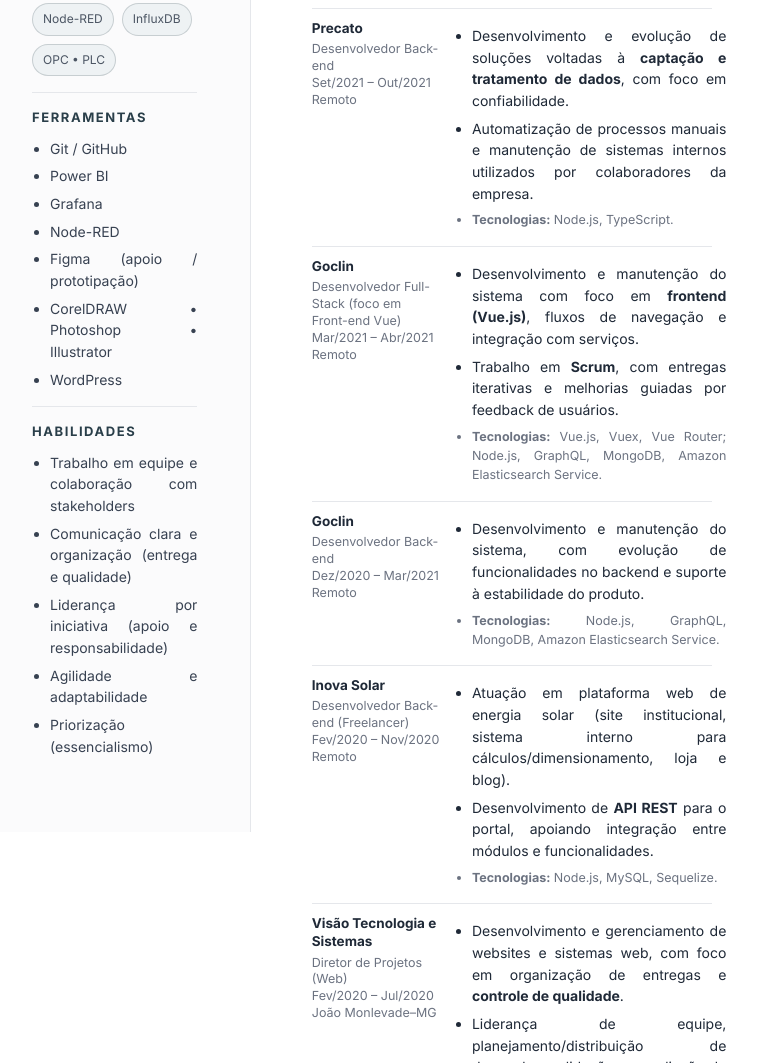
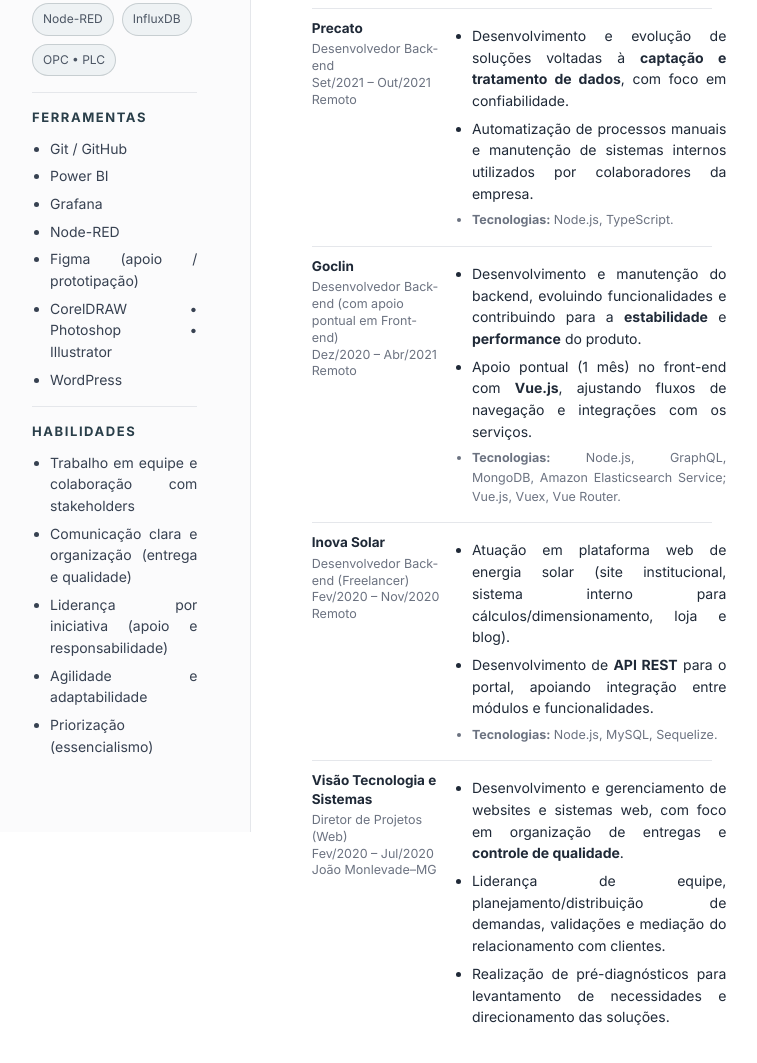
Before and after one commit to GabrielFSSantos/Curriculum, a website: page index.html in a window 1280 px wide. Shown: the part 1211-2274 px from the top of the page, without its empty margins (264-1021 px from the left). Drawn offline with Linux system fonts and the light colour scheme.

Commit message:
fix goclin

```diff
--- a/index.html
+++ b/index.html
@@ -223,39 +223,22 @@
               </div>
             </article>
 
-            <!-- Goclin (Full-Stack / foco Front-end) -->
+            <!-- Goclin (Back-end + apoio pontual em Front-end) -->
             <article class="job">
               <header class="job-meta">
                 <h3 class="job-meta__title">Goclin</h3>
                 <p class="job-meta__info">
-                  Desenvolvedor Full-Stack (foco em Front-end Vue)<br />
-                  Mar/2021 – Abr/2021<br />
+                  Desenvolvedor Back-end (com apoio pontual em Front-end)<br />
+                  Dez/2020 – Abr/2021<br />
                   Remoto
                 </p>
               </header>
+
               <div class="job-desc">
                 <ul class="bullets" role="list">
-                  <li>Desenvolvimento e manutenção do sistema com foco em <strong>frontend (Vue.js)</strong>, fluxos de navegação e integração com serviços.</li>
-                  <li>Trabalho em <strong>Scrum</strong>, com entregas iterativas e melhorias guiadas por feedback de usuários.</li>
-                  <li class="small"><strong>Tecnologias:</strong> Vue.js, Vuex, Vue Router; Node.js, GraphQL, MongoDB, Amazon Elasticsearch Service.</li>
-                </ul>
-              </div>
-            </article>
-
-            <!-- Goclin (Back-end) -->
-            <article class="job">
-              <header class="job-meta">
-                <h3 class="job-meta__title">Goclin</h3>
-                <p class="job-meta__info">
-                  Desenvolvedor Back-end<br />
-                  Dez/2020 – Mar/2021<br />
-                  Remoto
-                </p>
-              </header>
-              <div class="job-desc">
-                <ul class="bullets" role="list">
-                  <li>Desenvolvimento e manutenção do sistema, com evolução de funcionalidades no backend e suporte à estabilidade do produto.</li>
-                  <li class="small"><strong>Tecnologias:</strong> Node.js, GraphQL, MongoDB, Amazon Elasticsearch Service.</li>
+                  <li>Desenvolvimento e manutenção do backend, evoluindo funcionalidades e contribuindo para a <strong>estabilidade</strong> e <strong>performance</strong> do produto.</li>
+                  <li>Apoio pontual (1 mês) no front-end com <strong>Vue.js</strong>, ajustando fluxos de navegação e integrações com os serviços.</li>
+                  <li class="small"><strong>Tecnologias:</strong> Node.js, GraphQL, MongoDB, Amazon Elasticsearch Service; Vue.js, Vuex, Vue Router.</li>
                 </ul>
               </div>
             </article>
```
